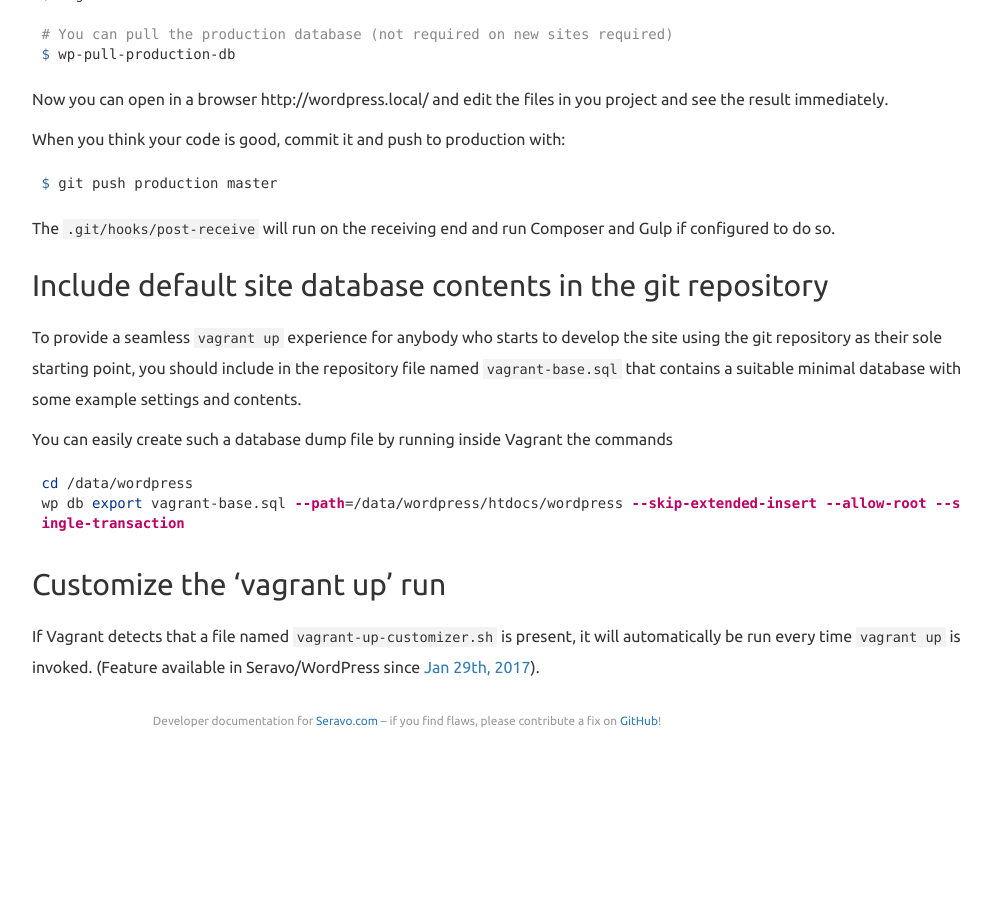
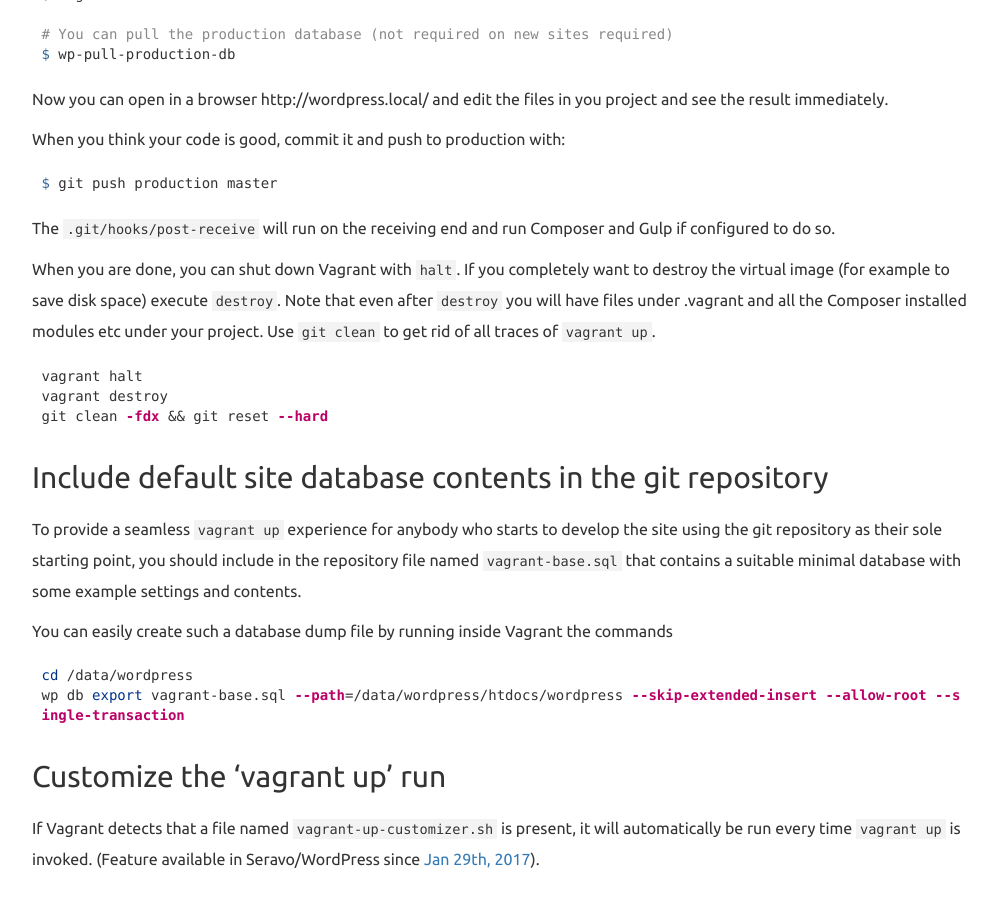
Before and after one commit to Seravo/docs, a Jekyll site: the page built from _posts/2015-10-13-local-development.md, in a window 1280 px wide and 900 px high, scrolled down 1591 px. Shown: the whole window, without its empty margins (233-1230 px from the left). Built offline with Jekyll 4.4.1, drawn with Linux system fonts in a browser that asks for light colours; nearby versions of some CDN libraries; Markdown is read by kramdown in place of the engine named in the settings; before the commit the page ends 2350 px from its top, so only the background shows below that.

Commit message:
Document Vagrant shutdown commands

````diff
--- a/_posts/2015-10-13-local-development.md
+++ b/_posts/2015-10-13-local-development.md
@@ -83,6 +83,15 @@ $ git push production master
 
 The `.git/hooks/post-receive` will run on the receiving end and run Composer and Gulp if configured to do so.
 
+When you are done, you can shut down Vagrant with `halt`. If you completely want to destroy the virtual image (for example to save disk space) execute `destroy`. Note that even after `destroy` you will have files under .vagrant and all the Composer installed modules etc under your project. Use `git clean` to get rid of all traces of `vagrant up`.
+
+```bash
+vagrant halt
+vagrant destroy
+git clean -fdx && git reset --hard
+```
+
+
 ## Include default site database contents in the git repository
 
 To provide a seamless `vagrant up` experience for anybody who starts to develop the site using the git repository as their sole starting point, you should include in the repository file named `vagrant-base.sql` that contains a suitable minimal database with some example settings and contents.
````
